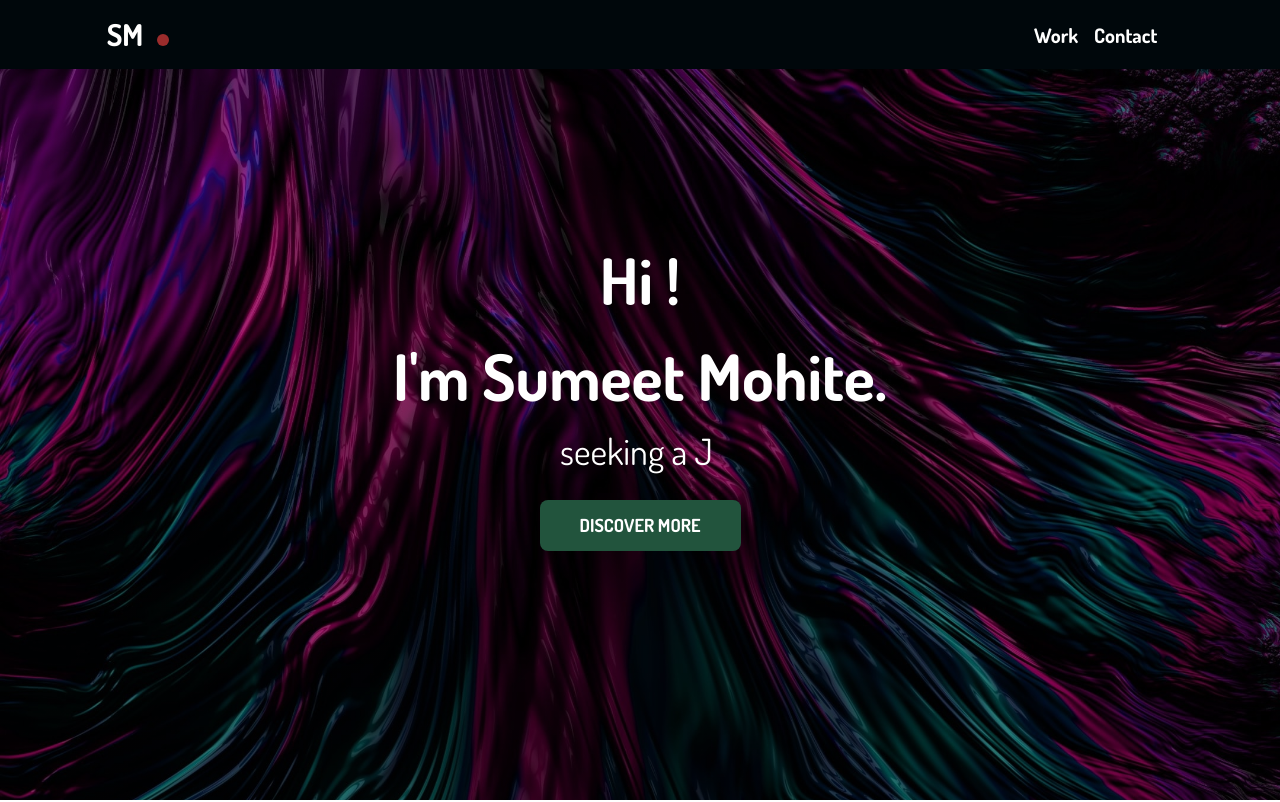
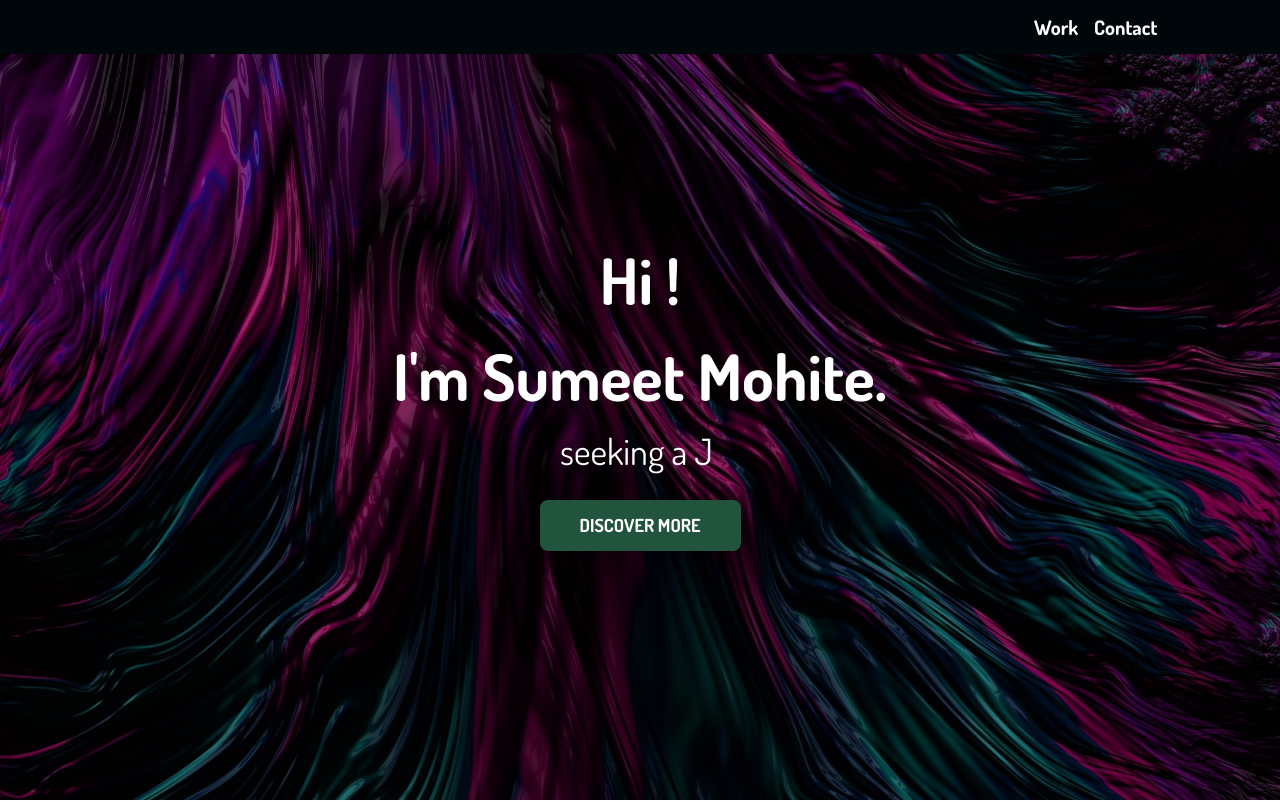
Before and after one commit to sumeetmohite/site, a React (Create React App) app: page / in a window 1280 px wide. Shown: the top 802 px of the page. Built offline with nearby package versions, Linux system fonts and the light colour scheme.

Commit message:
removed logo

```diff
--- a/src/components/Navigation.js
+++ b/src/components/Navigation.js
@@ -16,10 +16,10 @@ export default function Navigation() {
           smooth={true}
           className="text-3xl  font-bold text-white flex-1 cursor-pointer"
         >
-          <h1>
+          {/* <h1>
             {content.nav.logo}
             <span className="h-3 w-3 bg-red-800 inline-block ml-2  rounded-full"></span>
-          </h1>
+          </h1> */}
         </ScrollLink>
 
         <div className="text-white text-xl font-bold">
```
